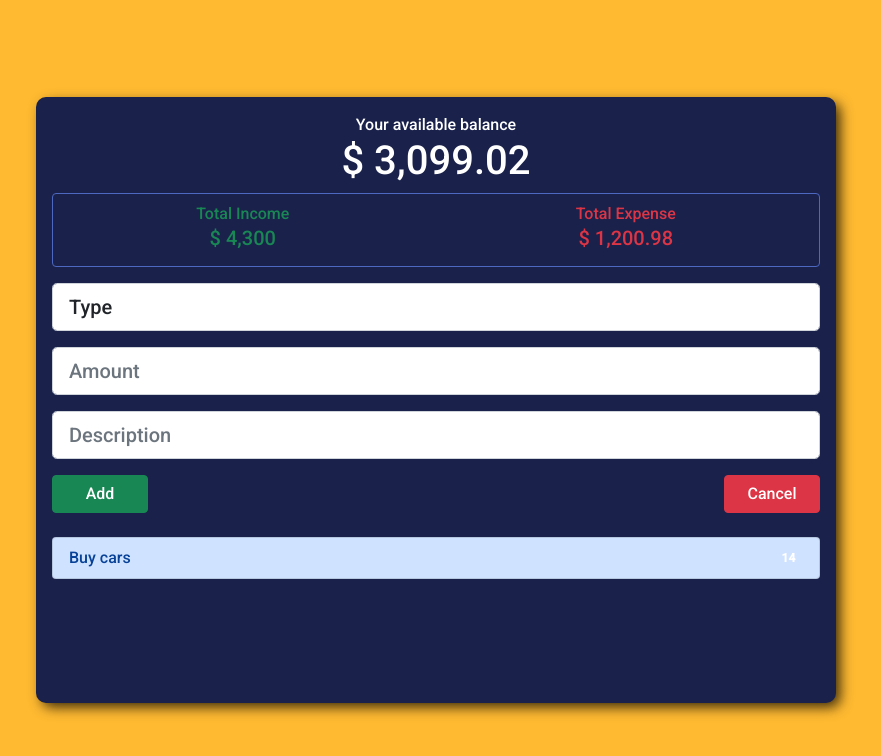
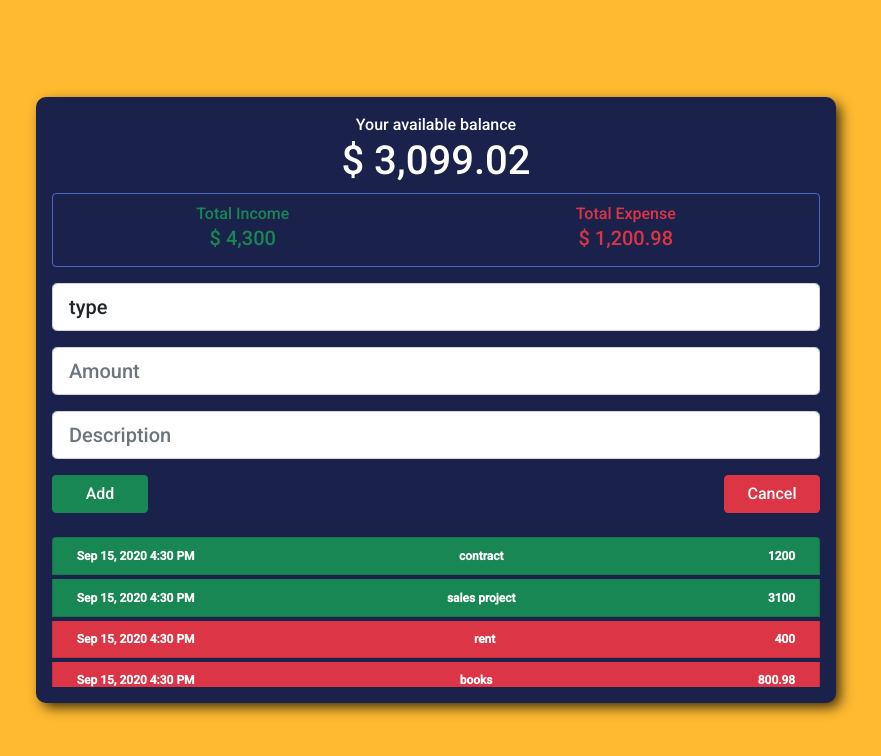
Before and after one commit to alexotoo/react-budget-app, a React (Create React App) app: page / in a window 1280 px wide. Shown: the top 756 px of the page, without its empty margins (204-1085 px from the left). Built offline with nearby package versions, Linux system fonts and the light colour scheme.

Commit message:
budget items with UI color done

```diff
--- a/src/App.js
+++ b/src/App.js
@@ -5,12 +5,19 @@ import { v4 as uuidv4 } from "uuid";
 import moment from "moment";
 
 const intialExp = [
-  { id: uuidv4(), created: moment().format("lll"), amount: 400.0, des: "rent" },
+  {
+    id: uuidv4(),
+    created: moment().format("lll"),
+    amount: 400.0,
+    des: "rent",
+    type: "expense",
+  },
   {
     id: uuidv4(),
     created: moment().format("lll"),
     amount: 800.98,
     des: "books",
+    type: "expense",
   },
 ];
 
@@ -20,14 +27,18 @@ const intialInc = [
     created: moment().format("lll"),
     amount: 1200,
     des: "contract",
+    type: "income",
   },
   {
     id: uuidv4(),
     created: moment().format("lll"),
     amount: 3100,
     des: "sales project",
+    type: "income",
   },
 ];
+const initalTotalBudgetItems = [...intialInc, ...intialExp];
+console.log(initalTotalBudgetItems);
 
 function App() {
   const [type, setType] = useState("");
@@ -37,7 +48,11 @@ function App() {
   const [totalExpense, setTotalExpense] = useState(intialExp);
   const [totalIncome, setTotalIncome] = useState(intialInc);
 
-  const [totalBudgetItems, setTotalBudgetItems] = useState(0);
+  const [totalBudgetItems, setTotalBudgetItems] = useState(
+    initalTotalBudgetItems
+  );
+  //check data
+  console.log(totalBudgetItems);
 
   const totalExpAmount = totalExpense.reduce((acc, curr) => {
     return parseFloat((acc += curr.amount));
@@ -45,8 +60,6 @@ function App() {
   const totalIncAmount = totalIncome.reduce((acc, curr) => {
     return parseFloat((acc += curr.amount));
   }, 0);
-
-  //console.log(totalIncome);
 
   const handleType = (e) => {
     setType(e.target.value);
@@ -62,6 +75,7 @@ function App() {
 
   const handleSubmit = (e) => {
     e.preventDefault();
+
     if (type !== "type" && description !== "" && amount > 0) {
       if (type === "income") {
         const newIncome = {
@@ -69,19 +83,31 @@ function App() {
           created: moment().format("lll"),
           amount: parseFloat(amount),
           des: description,
+          type,
         };
         setTotalIncome([...totalIncome, newIncome]);
-      } else {
+        setTotalBudgetItems([...totalBudgetItems, newIncome]);
+        setAmount("");
+        setDescription("");
+      } else if (type === "expense") {
         const newExpense = {
           id: uuidv4(),
           created: moment().format("lll"),
           amount: parseFloat(amount),
           des: description,
+          type,
         };
         setTotalExpense([...totalExpense, newExpense]);
+        setTotalBudgetItems([...totalBudgetItems, newExpense]);
+        setAmount("");
+        setDescription("");
+      } else if (type === "type") {
+        setAmount(amount);
+        setDescription(description);
+      } else {
+        alert("select item type");
       }
     } else {
-      //invalide call
     }
   };
 
@@ -115,7 +141,7 @@ function App() {
           handleDescription={handleDescription}
           handleSubmit={handleSubmit}
         />
-        <BudgetList />
+        <BudgetList totalBudgetItems={totalBudgetItems} />
       </div>
     </div>
   );
--- a/src/components/BudgetForm.js
+++ b/src/components/BudgetForm.js
@@ -18,7 +18,7 @@ function BudgetForm({
           className="form-control form-control-lg mb-3 "
         >
           <option defaultValue value="type">
-            Type
+            type
           </option>
           <option value="income">Income</option>
           <option value="expense">Expense</option>
--- a/src/components/BudgetItem.js
+++ b/src/components/BudgetItem.js
@@ -1,10 +1,18 @@
 import React from "react";
 
-function BudgetItem() {
-  return (
-    <li className="list-group-item d-flex justify-content-between align-items-center list-group-item-primary mb-1">
-      Buy cars
-      <span className="badge badge-primary badge-pill">14</span>
+function BudgetItem({ totalBudgetItem: { id, type, amount, des, created } }) {
+  //   console.log(totalBudgetItems, "from list");
+  return type === "income" ? (
+    <li className="list-group-item d-flex justify-content-between align-items-center list-group-item-primary bg-success mb-1">
+      <span className="badge badge-primary badge-pill">{created}</span>
+      <span className="badge badge-primary badge-pill">{des}</span>
+      <span className="badge badge-primary badge-pill">{amount}</span>
+    </li>
+  ) : (
+    <li className="list-group-item d-flex justify-content-between align-items-center list-group-item-primary bg-danger mb-1">
+      <span className="badge badge-primary badge-pill">{created}</span>
+      <span className="badge badge-primary badge-pill">{des}</span>
+      <span className="badge badge-primary badge-pill">{amount}</span>
     </li>
   );
 }
--- a/src/components/BudgetList.js
+++ b/src/components/BudgetList.js
@@ -1,11 +1,18 @@
 import React from "react";
 import BudgetItem from "./BudgetItem";
 
-function BudgetList() {
+function BudgetList({ totalBudgetItems }) {
   return (
     <div className="c-overflow-scrol">
       <ul className="list-group ">
-        <BudgetItem />
+        {totalBudgetItems.map((totalBudgetItem) => {
+          return (
+            <BudgetItem
+              key={totalBudgetItem.id}
+              totalBudgetItem={totalBudgetItem}
+            />
+          );
+        })}
       </ul>
     </div>
   );
```
